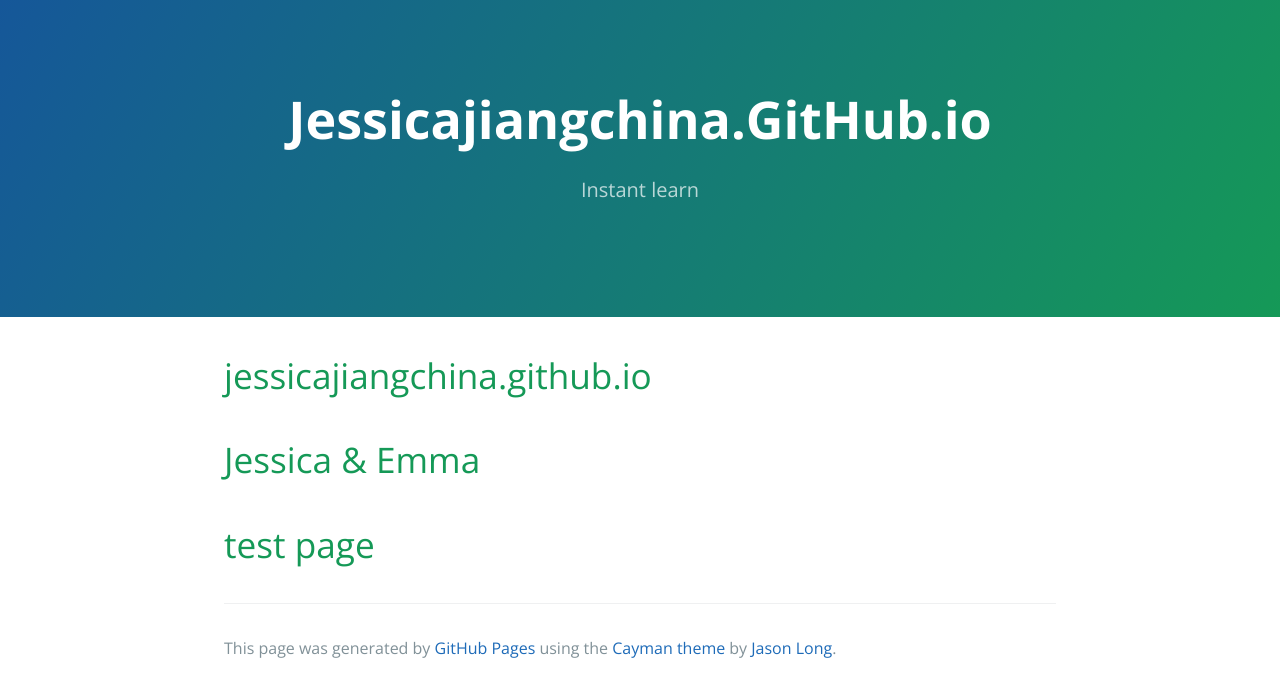
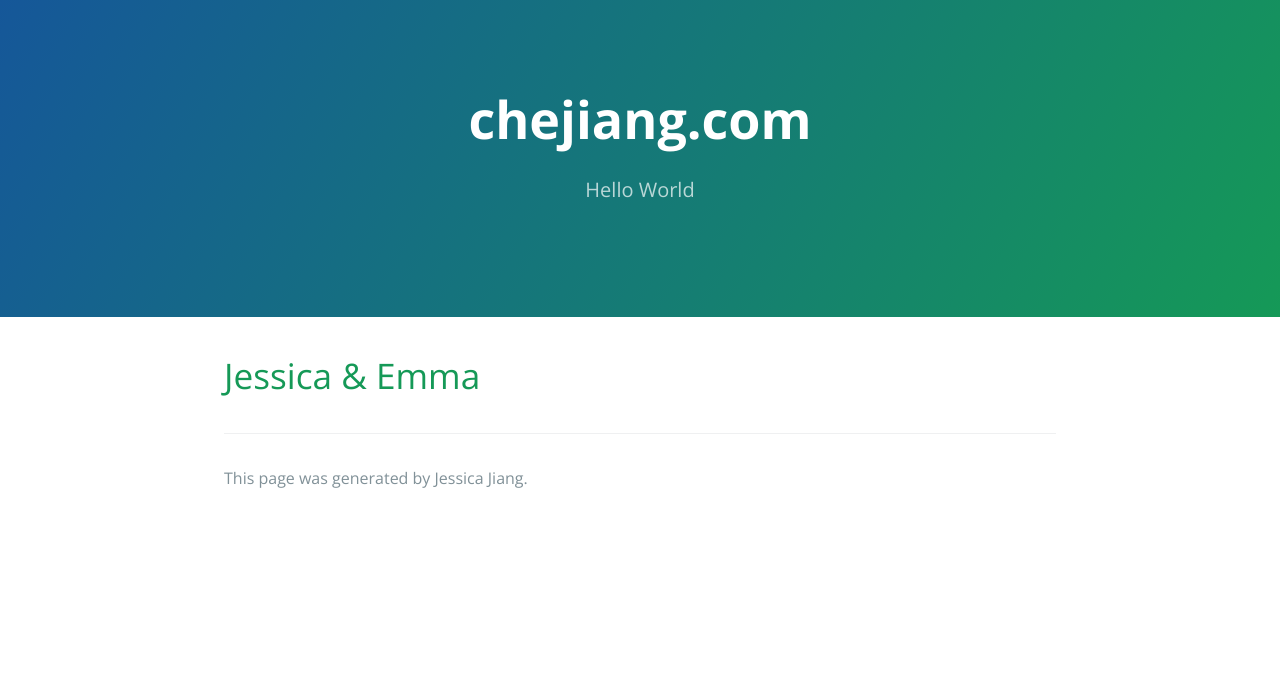
Before and after one commit to jessicajiangchina/jessicajiangchina.github.io, a plain HTML site: page index.html in a window 1280 px wide. Drawn offline with nearby package versions, Linux system fonts and the light colour scheme.

Commit message:
Update index.html

```diff
--- a/index.html
+++ b/index.html
@@ -2,7 +2,7 @@
 <html lang="en-us">
   <head>
     <meta charset="UTF-8">
-    <title>Jessicajiangchina.GitHub.io by jessicajiangchina</title>
+    <title>www.chefjiang.com</title>
     <meta name="viewport" content="width=device-width, initial-scale=1">
     <link rel="stylesheet" type="text/css" href="stylesheets/normalize.css" media="screen">
     <link href='http://fonts.googleapis.com/css?family=Open+Sans:400,700' rel='stylesheet' type='text/css'>
@@ -11,23 +11,19 @@
   </head>
   <body>
     <section class="page-header">
-      <h1 class="project-name">Jessicajiangchina.GitHub.io</h1>
-      <h2 class="project-tagline">Instant learn </h2>
+      <h1 class="project-name">chejiang.com</h1>
+      <h2 class="project-tagline">Hello World </h2>
     </section>
 
     <section class="main-content">
-      <h1>
-<a id="jessicajiangchinagithubio" class="anchor" href="#jessicajiangchinagithubio" aria-hidden="true"><span class="octicon octicon-link"></span></a>jessicajiangchina.github.io</h1>
 
 <h1>
 <a id="jessica--emma" class="anchor" href="#jessica--emma" aria-hidden="true"><span class="octicon octicon-link"></span></a>Jessica &amp; Emma</h1>
 
-<h1>
-<a id="test-page" class="anchor" href="#test-page" aria-hidden="true"><span class="octicon octicon-link"></span></a>test page</h1>
 
       <footer class="site-footer">
 
-        <span class="site-footer-credits">This page was generated by <a href="https://pages.github.com">GitHub Pages</a> using the <a href="https://github.com/jasonlong/cayman-theme">Cayman theme</a> by <a href="https://twitter.com/jasonlong">Jason Long</a>.</span>
+        <span class="site-footer-credits">This page was generated by Jessica Jiang</a>.</span>
       </footer>
 
     </section>
```
